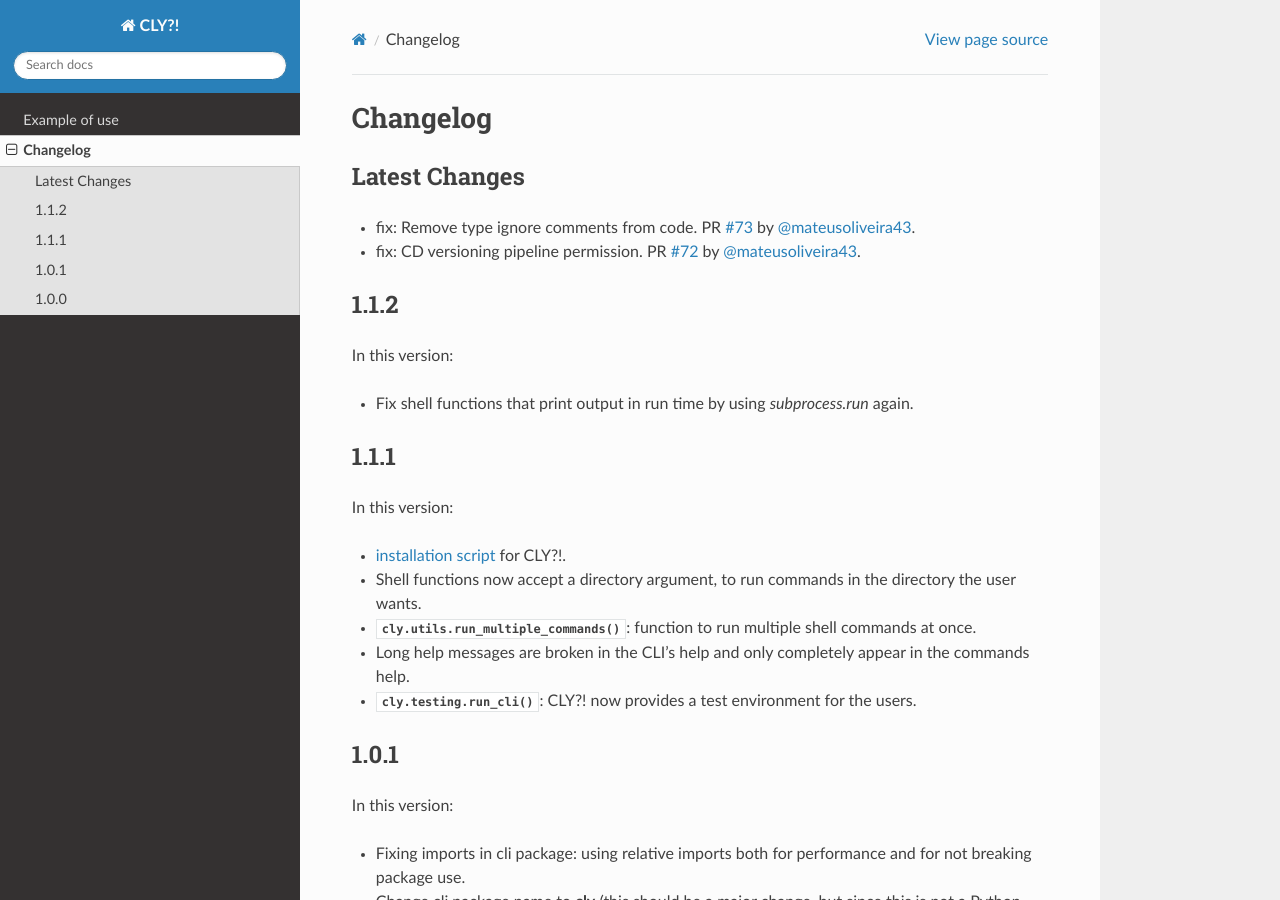
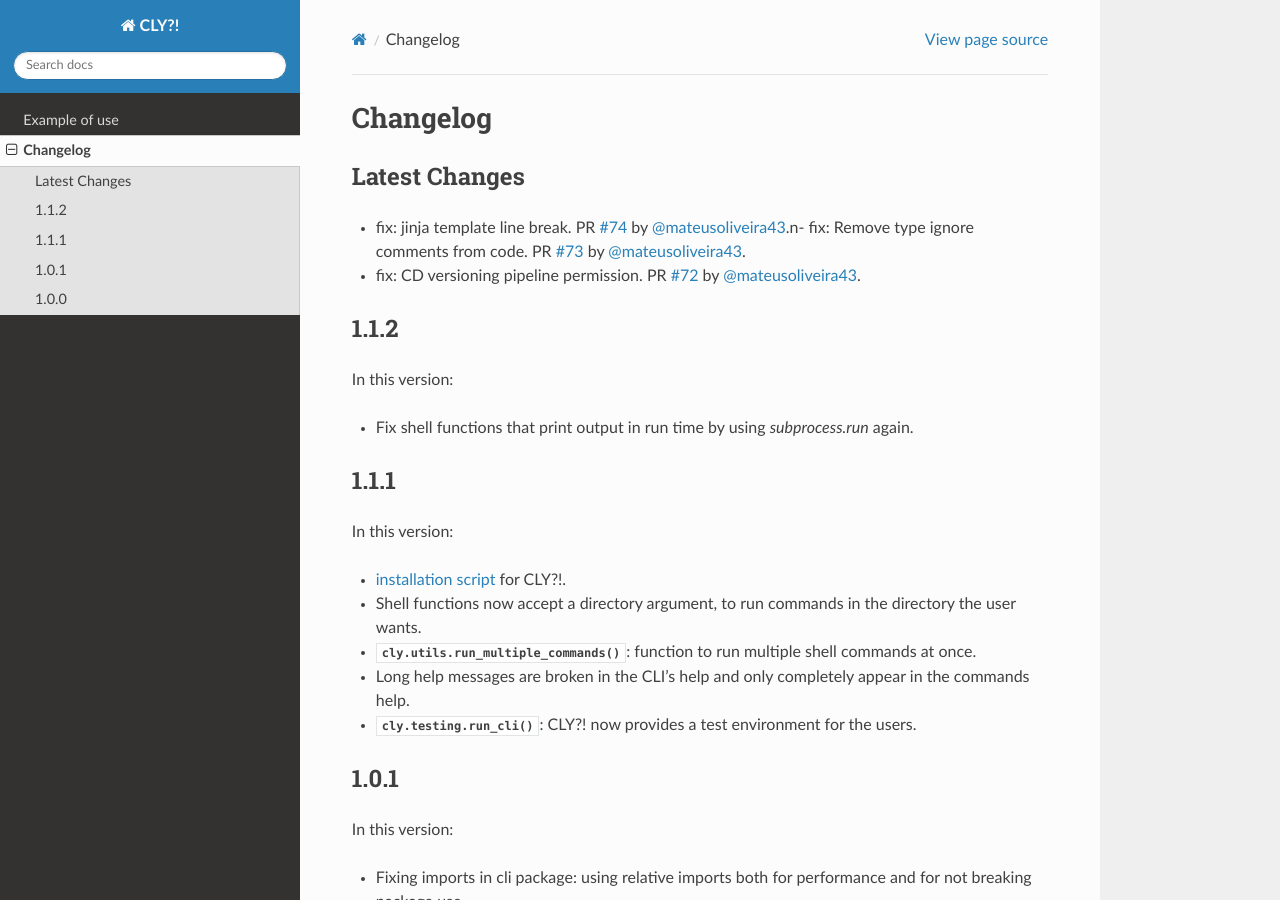
Before and after one commit to mateusoliveira43/cly, a Sphinx documentation site: the page built from docs/changelog.rst, in a window 1280 px wide and 900 px high. Built offline with Sphinx 7.4.7 and the Read the Docs theme 2.0.0, drawn with Linux system fonts in a browser that asks for light colours; pages that are not in the unit, such as notebooks, are missing from menus.

Commit message:
📝 Update release notes

```diff
--- a/docs/changelog.rst
+++ b/docs/changelog.rst
@@ -4,7 +4,7 @@ Changelog
 Latest Changes
 --------------
 
-- fix: Remove type ignore comments from code. PR `#73 <https://github.com/mateusoliveira43/cly/pull/73>`_ by `@mateusoliveira43 <https://github.com/mateusoliveira43>`_.
+- fix: jinja template line break. PR `#74 <https://github.com/mateusoliveira43/cly/pull/74>`_ by `@mateusoliveira43 <https://github.com/mateusoliveira43>`_.\n- fix: Remove type ignore comments from code. PR `#73 <https://github.com/mateusoliveira43/cly/pull/73>`_ by `@mateusoliveira43 <https://github.com/mateusoliveira43>`_.
 - fix: CD versioning pipeline permission. PR `#72 <https://github.com/mateusoliveira43/cly/pull/72>`_ by `@mateusoliveira43 <https://github.com/mateusoliveira43>`_.
 
 1.1.2
```
